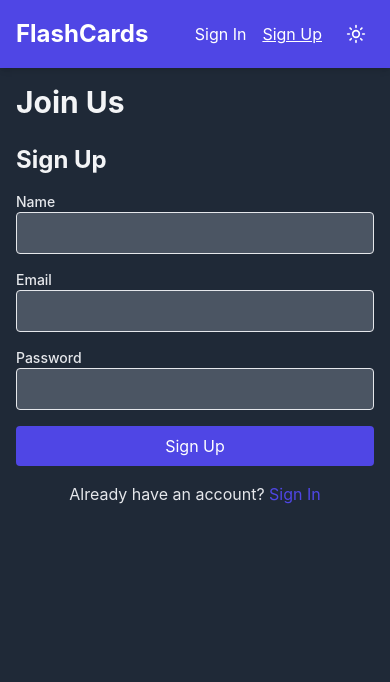
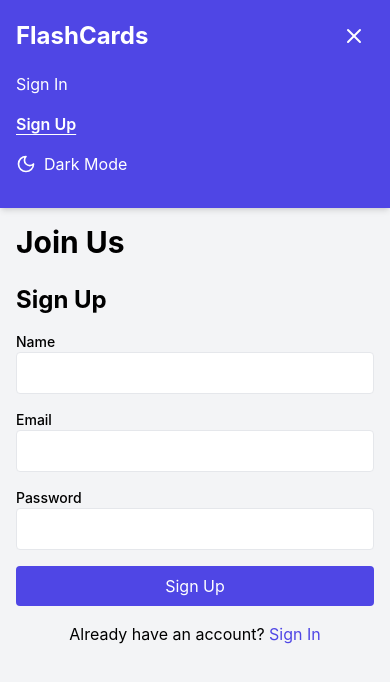
Before and after one commit to AmedDavid/flashcards_app, a React (Vite) app: page /signup in a window 390 px wide. Both pictures are taken after a click on the button "Open menu". Shown: the top 682 px of the page. Built offline with nearby package versions, Linux system fonts and the light colour scheme.

Commit message:
updates navbar responsiveness

```diff
--- a/package.json
+++ b/package.json
@@ -13,6 +13,7 @@
   },
   "dependencies": {
     "axios": "^1.8.4",
+    "framer-motion": "^12.8.0",
     "lucide-react": "^0.503.0",
     "react": "^19.0.0",
     "react-dom": "^19.0.0",
--- a/src/components/Navbar.jsx
+++ b/src/components/Navbar.jsx
@@ -1,27 +1,53 @@
+import { useState } from 'react';
 import { NavLink, useNavigate } from 'react-router-dom';
-import { Sun, Moon, LogOut } from 'lucide-react'; //Icons
+import { Sun, Moon, LogOut, Menu, X } from 'lucide-react';
+import { motion, AnimatePresence } from 'framer-motion';
 import { useAuth } from '../context/AuthContext';
 
 // Navigation bar with dynamic links based on auth state
 function Navbar({ isDarkMode, toggleDarkMode }) {
   const { user, logout } = useAuth();
   const navigate = useNavigate();
+  const [isMenuOpen, setIsMenuOpen] = useState(false);
 
+  // Handle logo click based on auth status
+  const handleLogoClick = () => {
+    navigate(user ? '/home' : '/');
+  };
+
+  // Handle logout
   const handleLogout = () => {
     // console.log('Logout clicked');
     logout();
-    navigate('/'); //we redirect to the landing page after user logsout
+    navigate('/');
+    setIsMenuOpen(false); // Close menu on logout
+  };
+
+  // Toggle mobile menu
+  const toggleMenu = () => {
+    setIsMenuOpen((prev) => !prev);
   };
 
     // Function to conditionally apply classes for active/inactive links (to fix `activeClassName` error)
     const navLinkClass = ({ isActive }) =>
-        isActive ? 'hover:underline underline' : 'hover:underline';
+      isActive
+        ? 'text-white font-semibold underline underline-offset-4'
+        : 'text-white hover:text-indigo-200 transition-colors';
 
   return (
-    <nav className="bg-primary text-white p-4 shadow-md">
+    <nav className="bg-primary text-white p-4 shadow-md sticky top-0 z-50">
       <div className="container mx-auto flex justify-between items-center">
-        <h1 className="text-2xl font-bold">FlashCards</h1>
-        <div className="flex items-center space-x-4">
+        {/* Logo/Title */}
+        <button
+          onClick={handleLogoClick}
+          className="text-2xl font-bold cursor-pointer hover:text-indigo-200 transition-colors"
+          aria-label="Go to home or landing page"
+        >
+          FlashCards
+        </button>
+
+        {/* Desktop Menu */}
+        <div className="hidden md:flex items-center space-x-6">
           {user ? (
             <>
             {/* Pass the Nav Links */}
@@ -42,7 +68,7 @@ function Navbar({ isDarkMode, toggleDarkMode }) {
               </NavLink>
               <button
                 onClick={handleLogout}
-                className="p-2 rounded-full hover:bg-indigo-700"
+                className="p-2 rounded-full hover:bg-indigo-700 transition-colors"
                 aria-label="Log out"
               >
                 <LogOut size={20} />
@@ -65,9 +91,116 @@ function Navbar({ isDarkMode, toggleDarkMode }) {
             aria-label={isDarkMode ? 'Switch to light mode' : 'Switch to dark mode'}
             >
             {isDarkMode ? <Sun size={20} /> : <Moon size={20} />}
-            </button>
+          </button>
         </div>
+
+        {/* Mobile Menu Button */}
+        <button
+          className="md:hidden p-2 rounded-full hover:bg-indigo-700 transition-colors"
+          onClick={toggleMenu}
+          aria-label={isMenuOpen ? 'Close menu' : 'Open menu'}
+          aria-expanded={isMenuOpen}
+        >
+          {isMenuOpen ? <X size={24} /> : <Menu size={24} />}
+        </button>
       </div>
+
+      {/* Mobile Menu */}
+      <AnimatePresence>
+        {isMenuOpen && (
+          <motion.div
+            initial={{ height: 0, opacity: 0 }}
+            animate={{ height: 'auto', opacity: 1 }}
+            exit={{ height: 0, opacity: 0 }}
+            transition={{ duration: 0.3 }}
+            className="md:hidden bg-primary overflow-hidden"
+          >
+            <div className="container mx-auto py-4 flex flex-col space-y-4">
+              {user ? (
+                <>
+                  <NavLink
+                    to="/home"
+                    className={navLinkClass}
+                    onClick={() => setIsMenuOpen(false)}
+                  >
+                    Home
+                  </NavLink>
+                  <NavLink
+                    to="/create"
+                    className={navLinkClass}
+                    onClick={() => setIsMenuOpen(false)}
+                  >
+                    Create
+                  </NavLink>
+                  <NavLink
+                    to="/quiz"
+                    className={navLinkClass}
+                    onClick={() => setIsMenuOpen(false)}
+                  >
+                    Quiz
+                  </NavLink>
+                  <NavLink
+                    to="/progress"
+                    className={navLinkClass}
+                    onClick={() => setIsMenuOpen(false)}
+                  >
+                    Progress
+                  </NavLink>
+                  <NavLink
+                    to="/profile"
+                    className={navLinkClass}
+                    onClick={() => setIsMenuOpen(false)}
+                  >
+                    Profile
+                  </NavLink>
+                  <button
+                    onClick={handleLogout}
+                    className="flex items-center text-white hover:text-indigo-200 transition-colors"
+                    aria-label="Log out"
+                  >
+                    <LogOut size={20} className="mr-2" />
+                    Log Out
+                  </button>
+                </>
+              ) : (
+                <>
+                  <NavLink
+                    to="/signin"
+                    className={navLinkClass}
+                    onClick={() => setIsMenuOpen(false)}
+                  >
+                    Sign In
+                  </NavLink>
+                  <NavLink
+                    to="/signup"
+                    className={navLinkClass}
+                    onClick={() => setIsMenuOpen(false)}
+                  >
+                    Sign Up
+                  </NavLink>
+                </>
+              )}
+              <button
+                onClick={toggleDarkMode}
+                className="flex items-center text-white hover:text-indigo-200 transition-colors"
+                aria-label={isDarkMode ? 'Switch to light mode' : 'Switch to dark mode'}
+              >
+                {isDarkMode ? (
+                  <>
+                    <Sun size={20} className="mr-2" />
+                    Light Mode
+                  </>
+                ) : (
+                  <>
+                    <Moon size={20} className="mr-2" />
+                    Dark Mode
+                  </>
+                )}
+              </button>
+            </div>
+          </motion.div>
+        )}
+      </AnimatePresence>
     </nav>
   );
 }
```
Also changed, not shown: 1 other file (tests, documents, lock files or other folders).
